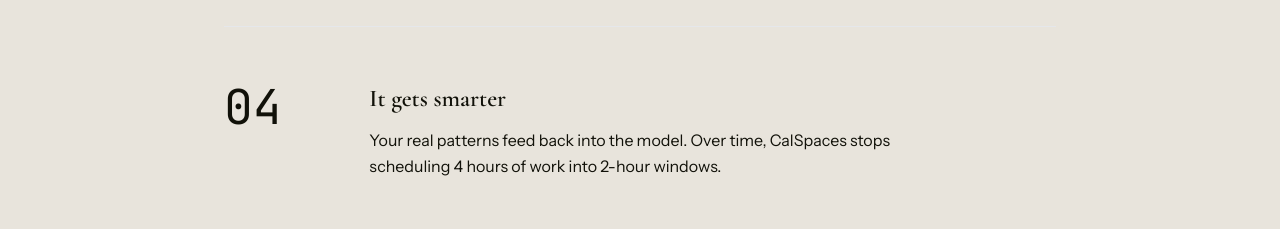
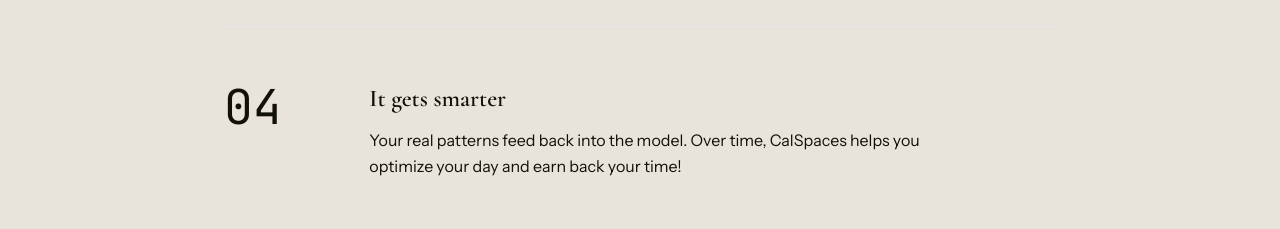
Before and after one commit to linomarrero/calspaces, a Next.js app: page / in a window 1280 px wide. Shown: the part 2360-2589 px from the top of the page. Built offline with nearby package versions, Linux system fonts and the light colour scheme; no server answers; the database is empty.

Commit message:
Update HowItWorks.tsx

```diff
--- a/components/HowItWorks.tsx
+++ b/components/HowItWorks.tsx
@@ -21,7 +21,7 @@
   {
     num: "04",
     title: "It gets smarter",
-    body: "Your real patterns feed back into the model. Over time, CalSpaces stops scheduling 4 hours of work into 2-hour windows.",
+    body: "Your real patterns feed back into the model. Over time, CalSpaces helps you optimize your day and earn back your time!",
   },
 ];
 
```
